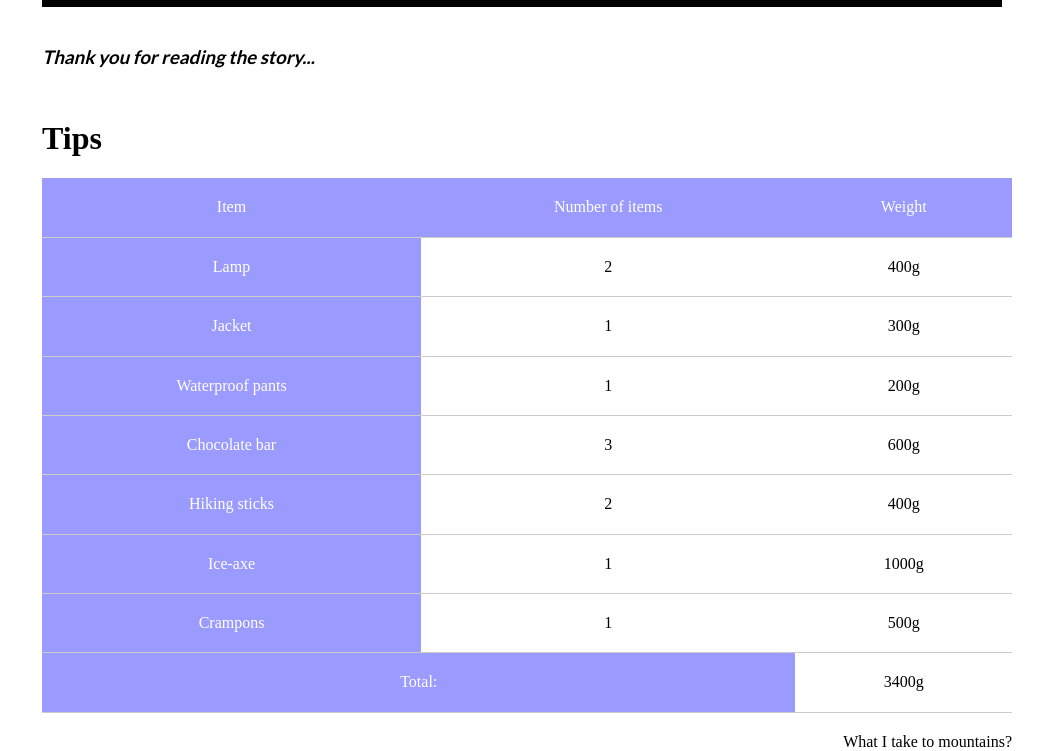
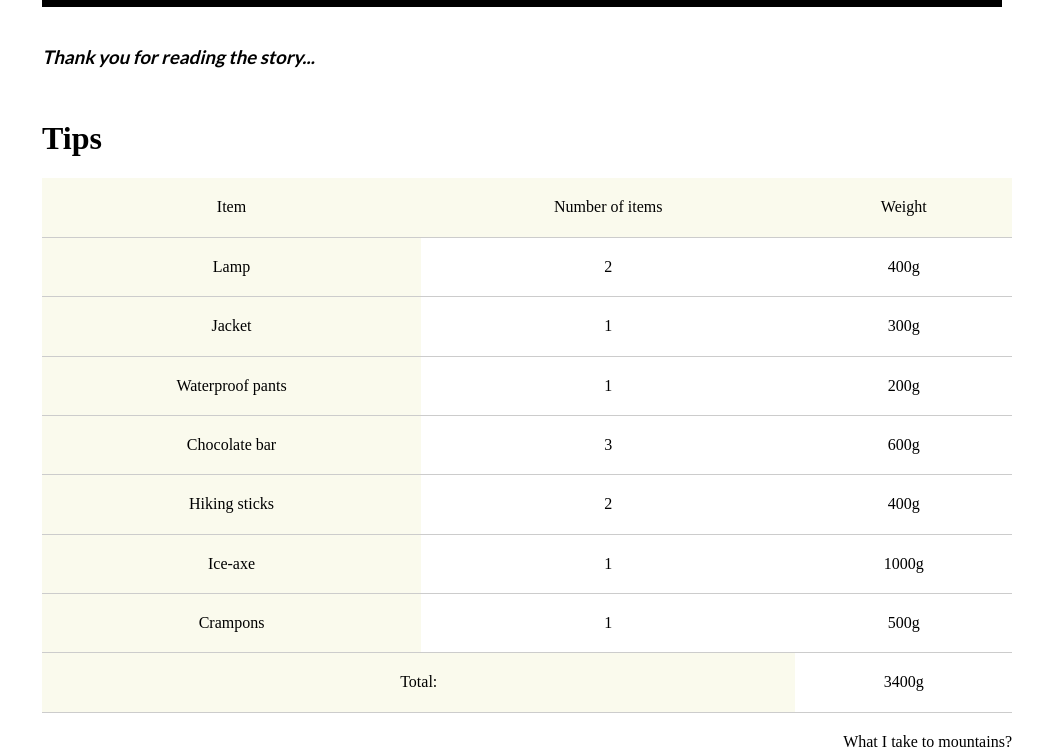
Before and after one commit to rafalsiepak/homepage, a plain HTML site: page index.html in a window 1280 px wide. Shown: the part 1112-1863 px from the top of the page, without its empty margins (128-1171 px from the left). Drawn offline with nearby package versions, Linux system fonts and the light colour scheme.

Commit message:
changed colour of the table

```diff
--- a/css/style.css
+++ b/css/style.css
@@ -72,8 +72,8 @@ html, body {
 }
 
 .table__tableHeader {
-    background-color: rgba(49, 49, 255, 0.486);
-    color: white;
+    background-color: hsla(60, 56%, 91%, 0.498);
+    color: black;
     font-weight: normal;
 }
 
```
